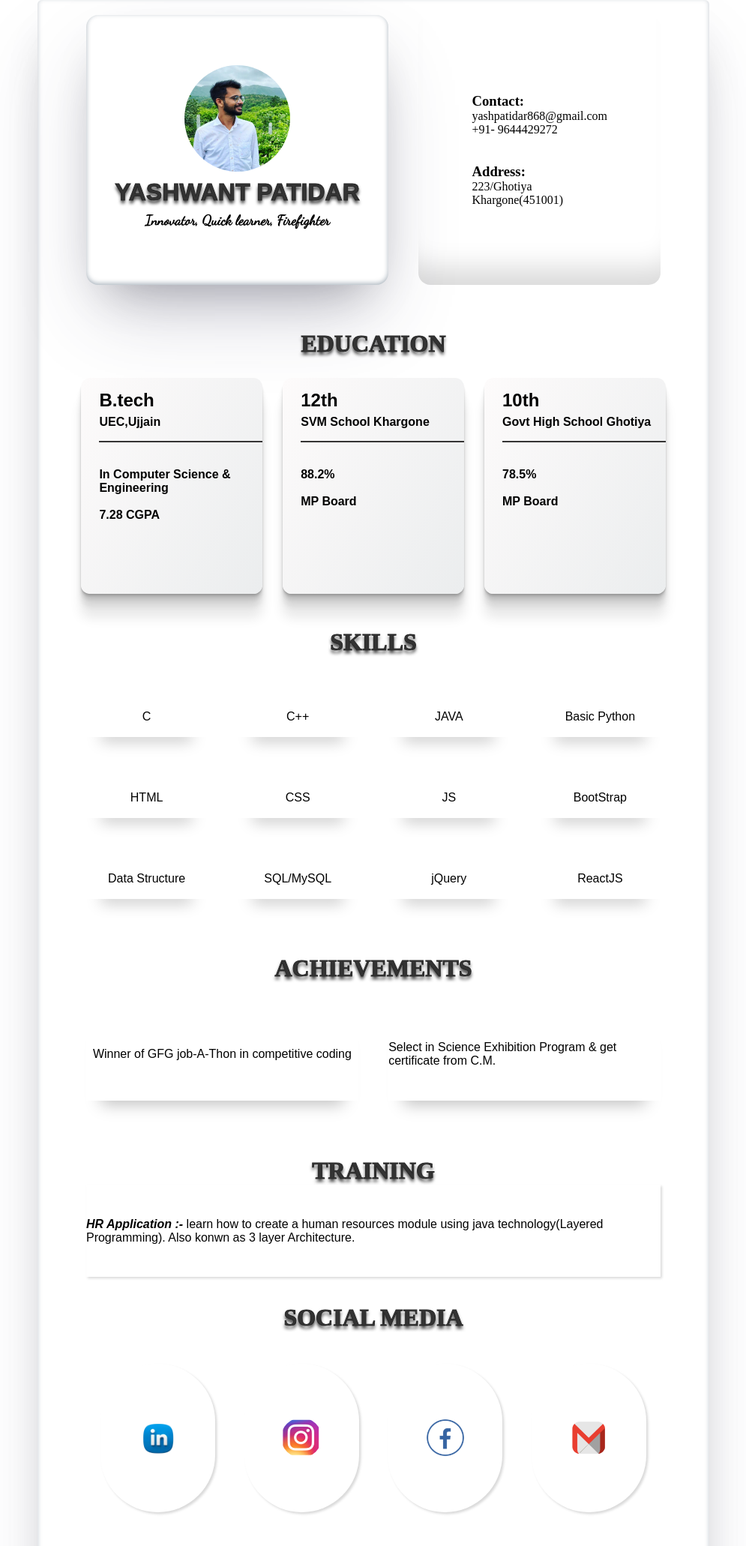
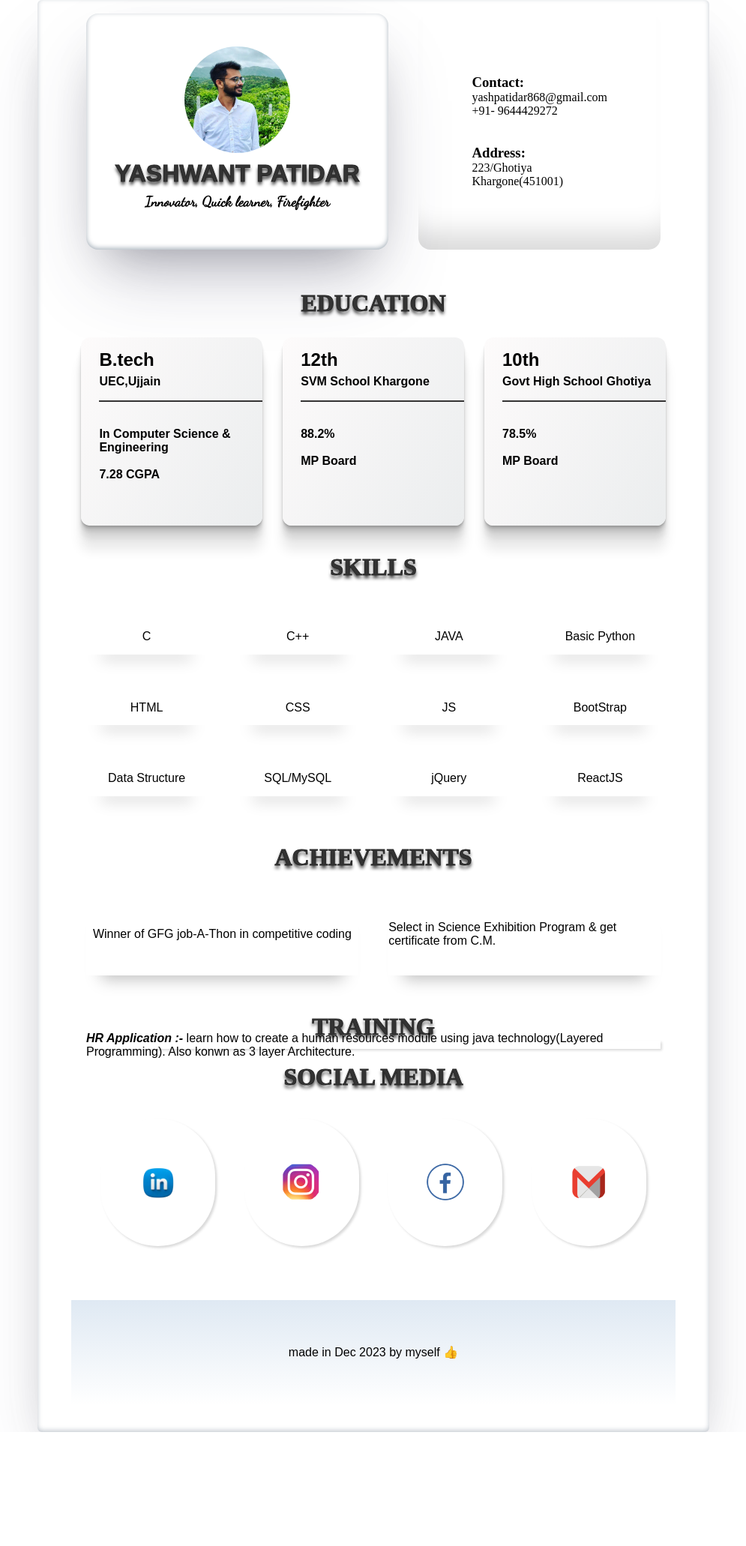
Before and after one commit to yashpatidar2207/myResume, a plain HTML site: page index.html in a window 1280 px wide. Shown: the top 2062 px of the page at 75% size, without its empty margins (142-1137 px from the left). After the commit the page ends 1910 px from the top, so only its background shows below. Drawn offline with Linux system fonts and the light colour scheme.

Commit message:
Update style.css

```diff
--- a/style.css
+++ b/style.css
@@ -26,7 +26,7 @@ h1 {
   margin-left: auto;
   margin-right: auto;
   margin-bottom: 4%;
-  height: 50vh;
+  height: 350px;
   width: 90%;
 }
 .profile {
@@ -102,7 +102,7 @@ h1 {
     margin-left: auto;
     margin-right: auto;
     margin-bottom: 4%;
-    height: 60vh;
+    height: 420px;
     width: 90%;
   }
   .profile {
@@ -166,7 +166,7 @@ h1 {
   margin-left: auto;
   margin-right: auto;
   margin-bottom: 4%;
-  height: 45vh;
+  height: 315px;
   width: 90%;
 }
 .edu {
@@ -208,7 +208,7 @@ hr {
   margin-left: auto;
   margin-right: auto;
   margin-bottom: 4%;
-  height: 50vh;
+  height: 350px;
   width: 90%;
 }
 .skills1 {
@@ -246,7 +246,7 @@ hr {
   margin-left: auto;
   margin-right: auto;
   margin-bottom: 4%;
-  height: 30vh;
+  height: 210px;
   width: 90%;
 }
 .achieve {
@@ -275,7 +275,7 @@ hr {
   margin-left: auto;
   margin-right: auto;
   margin-bottom: 4%;
-  height: 20vh;
+  height: 14px;
   width: 90%;
 }
 .training {
@@ -297,7 +297,7 @@ hr {
   margin-left: auto;
   margin-right: auto;
   margin-bottom: 4%;
-  height: 40vh;
+  height: 280px;
   width: 90%;
 }
 .social {
@@ -331,7 +331,7 @@ hr {
   margin-left: auto;
   margin-right: auto;
   margin-bottom: 4%;
-  height: 20vh;
+  height: 140px;
   width: 90%;
   background-image: linear-gradient(#dfe9f3 0%, white 100%);
 
```
